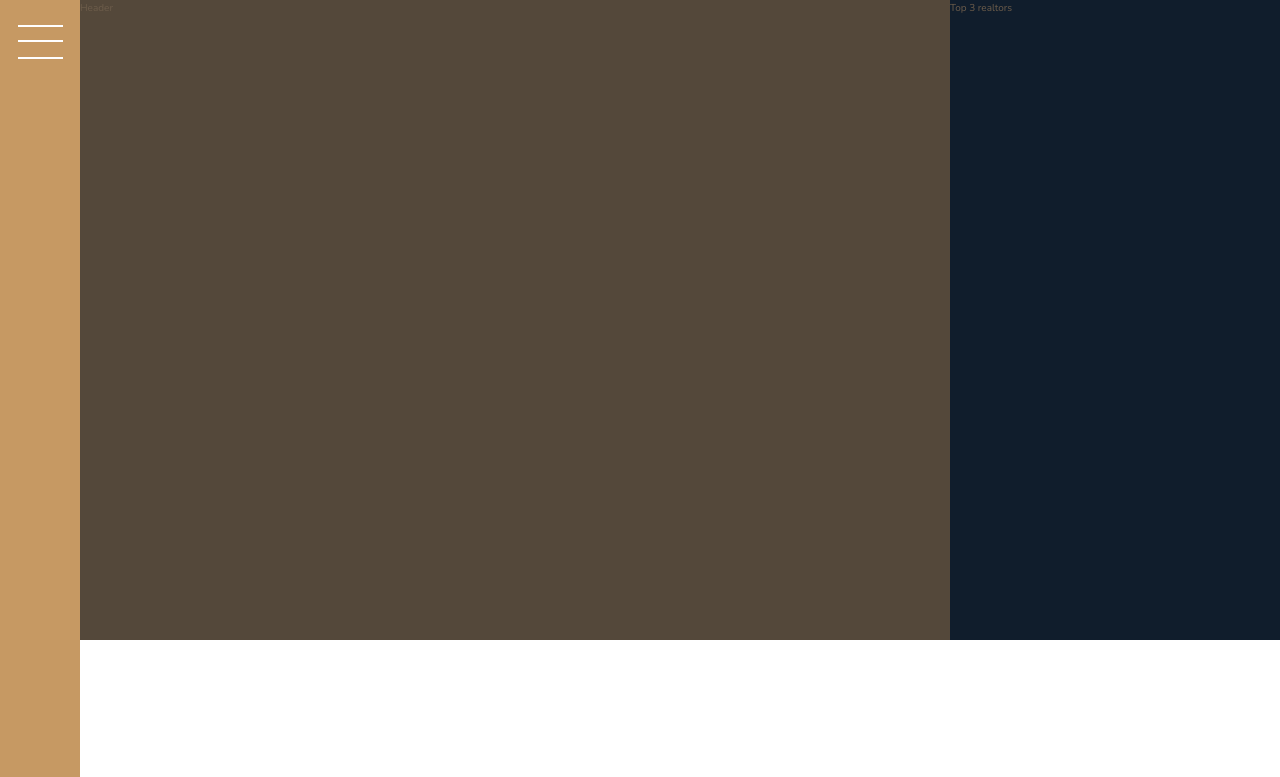
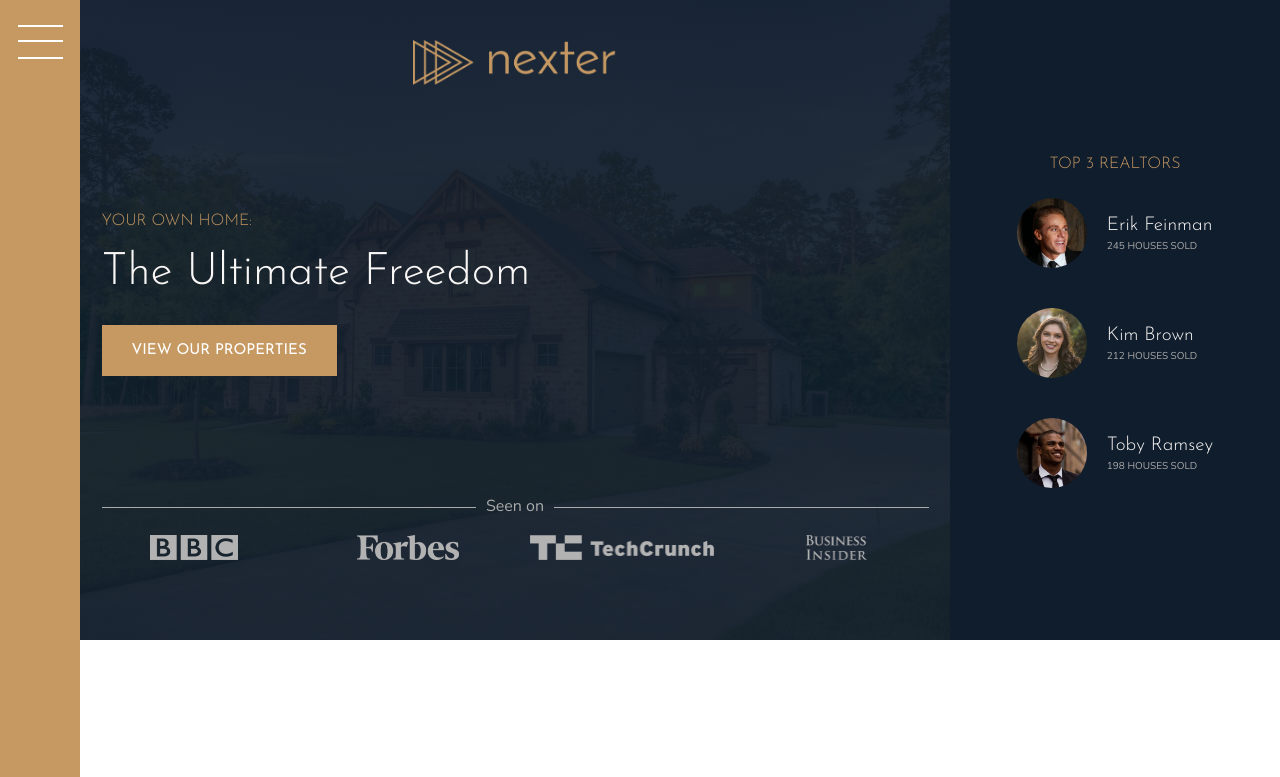
Before and after one commit to Mark-DSouza/Nexter, a website: page index.html in a window 1280 px wide. Shown: the top 777 px of the page. Drawn offline with nearby package versions, Linux system fonts and the light colour scheme.

Commit message:
Added Header and Realtors Section

```diff
--- a/index.html
+++ b/index.html
@@ -17,11 +17,40 @@
         </div>
 
         <header class="header">
-            Header
+            <img src="img/logo.png" alt="Nexter Logo" class="header__logo">
+            <h3 class="heading-3">Your own home:</h3>
+            <h1 class="heading-1">The Ultimate Freedom</h1>
+            <button class="btn header__btn">View our properties</button>
+            <div class="header__seenon-text">Seen on</div>
+            <div class="header__seenon-logos">
+                <img src="img/logo-bbc.png" alt="Seen on logo 1">
+                <img src="img/logo-forbes.png" alt="Seen on logo 2">
+                <img src="img/logo-techcrunch.png" alt="Seen on logo 3">
+                <img src="img/logo-bi.png" alt="Seen on logo 4">
+            </div>
         </header>
 
         <div class="realtors">
-            Top 3 realtors
+            <h3 class="heading-3">Top 3 Realtors</h3>
+            <div class="realtors__list">
+                <img src="img/realtor-1.jpeg" alt="Realtor 1" class="realtors__img">
+                <div class="realtors__details">
+                    <h4 class="heading-4  heading-4--light">Erik Feinman</h4>
+                    <p class="realtors__sold">245 houses sold</p>
+                </div>
+
+                <img src="img/realtor-2.jpeg" alt="Realtor 2" class="realtors__img">
+                <div class="realtors__details">
+                    <h4 class="heading-4  heading-4--light">Kim Brown</h4>
+                    <p class="realtors__sold">212 houses sold</p>
+                </div>
+
+                <img src="img/realtor-3.jpeg" alt="Realtor 3" class="realtors__img">
+                <div class="realtors__details">
+                    <h4 class="heading-4  heading-4--light">Toby Ramsey</h4>
+                    <p class="realtors__sold">198 houses sold</p>
+                </div>
+            </div>
         </div>
 
         <section class="features">
--- a/sass/_header.scss
+++ b/sass/_header.scss
@@ -1,4 +1,57 @@
 .header{
     background-color: $color-grey-dark-1;
     grid-column: full-start / col-end 6;
+
+    background-image: linear-gradient(rgba($color-secondary, .93), rgba($color-secondary, .93)), url(../img/hero.jpeg);
+    background-size: cover;
+    background-position: center;
+    padding: 8rem;
+    padding-top: 4rem;
+
+    display: grid;
+    grid-template-rows: 1fr min-content 6rem 1fr;
+    grid-template-columns: max-content;
+    row-gap: 1.5rem;
+    justify-content: center;
+
+    &__logo{
+        height: 4.5rem;
+        justify-self: center;
+    }
+
+    &__seenon-text{
+        display: grid;
+        grid-template-columns: 1fr max-content 1fr;
+        column-gap: 1rem;
+        align-items: center;
+
+        font-size: 1.6rem;
+        color: $color-grey-light-2;
+
+        &::before,
+        &::after{
+            content: "";
+            height: 1px;
+            display: block;
+            background-color: currentColor;
+        }
+    }
+
+    &__seenon-logos{
+        display: grid;
+        grid-template-columns: repeat(4, 1fr);
+        column-gap: 3rem;
+        justify-items: center;
+
+        img{
+            height: 2.5rem;
+            filter: brightness(70%);
+        }
+    }
+
+
+    &__btn{
+        justify-self: flex-start;
+        align-self: flex-start;
+    }
 }
--- a/sass/_realtors.scss
+++ b/sass/_realtors.scss
@@ -1,4 +1,31 @@
 .realtors{
     background-color: $color-secondary;
     grid-column: col-start 7 / full-end;
+    padding: 3rem;
+
+    display: grid;
+    justify-content: center;
+    align-content: center;
+    justify-items: center;
+    row-gap: 2rem;
+
+    &__list{
+        display: grid;
+        grid-template-columns: min-content max-content;
+        column-gap: 2rem;
+        row-gap: 5vh;
+        align-items: center;
+    }
+
+    &__img{
+        height: 7rem;
+        border-radius: 50%;
+        display: block;
+    }
+
+    &__sold{
+        text-transform: uppercase;
+        color: $color-grey-light-2;
+        margin-top: -3px;
+    }
 }
--- a/sass/_typography.scss
+++ b/sass/_typography.scss
@@ -1,6 +1,13 @@
 %heading{
     font-family: $font-display;
     font-weight: 300;
+}
+
+.heading-1{
+    @extend %heading;
+    font-size: 4.5rem;
+    color: $color-grey-light-1;
+    line-height: 1;
 }
 
 .heading-2{
```
Also changed, not shown: css/style.css.
